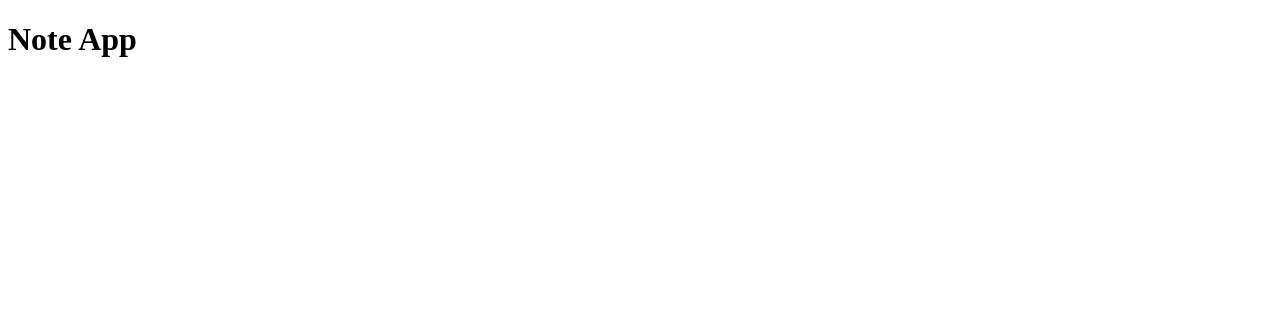
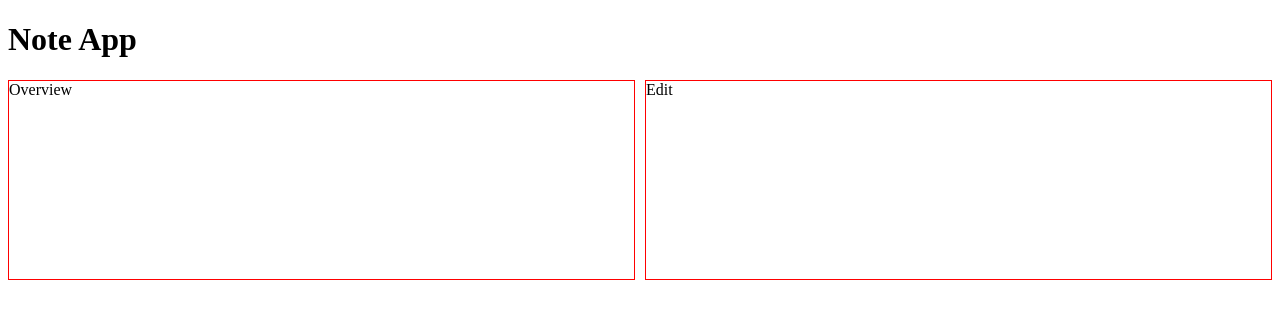
Before and after one commit to shodel/ost_cas_fee_2022_projekt_1, a website: page source/public/index.html in a window 1280 px wide. Drawn offline with nearby package versions, Linux system fonts and the light colour scheme.

Commit message:
Zwei Blöcke und grid eingebaut

```diff
--- a/package.json
+++ b/package.json
@@ -10,7 +10,7 @@
     "stylelint": "stylelint \"**/*.css\"",
     "w3c": "html-validator --file ./source/public/index.html  --verbose",
     "eslint": "eslint \"**/*.js\"",
-    "all": "npm run stylelint && npm run w3c  && npm run eslint  && node -e \"console.log('npm run all completed')\""
+    "all": "npm run stylelint && npm run w3c && npm run eslint && node -e \"console.log('npm run all completed')\""
   },
   "author": "Michael Gfeller",
   "license": "ISC",
--- a/source/public/index.html
+++ b/source/public/index.html
@@ -3,13 +3,21 @@
 <head>
   <meta charset="UTF-8">
   <title>Note App</title>
-  <script src="https://cdnjs.cloudflare.com/ajax/libs/handlebars.js/4.7.3/handlebars.min.js" integrity="sha256-/PJBs6QWvXijOFIX04kZpLb6ZtSQckdOIavLWKKOgXU=" crossorigin="anonymous" defer></script>
+  <script src="https://cdnjs.cloudflare.com/ajax/libs/handlebars.js/4.7.3/handlebars.min.js"
+          integrity="sha256-/PJBs6QWvXijOFIX04kZpLb6ZtSQckdOIavLWKKOgXU=" crossorigin="anonymous" defer></script>
   <script src="scripts/index.js" type="module"></script>
 
   <link rel="stylesheet" href="styles/index.css">
 </head>
 <body>
 <h1>Note App</h1>
-
+<div class="grid-wrapper">
+  <div class="todo-overview">
+    Overview
+  </div>
+  <div class="todo-edit">
+    Edit
+  </div>
+</div>
 </body>
 </html>
--- a/source/public/styles/index.css
+++ b/source/public/styles/index.css
@@ -1,3 +1,22 @@
 * {
     box-sizing: border-box;
 }
+
+.grid-wrapper {
+    display: grid;
+    grid-template-columns: 1fr 1fr;
+    grid-gap: 10px;
+    grid-auto-rows: minmax(200px, auto);
+}
+
+.todo-overview {
+    grid-column: 1 / 2;
+    grid-row: 1;
+    border: 1px solid red;
+}
+
+.todo-edit {
+    grid-column: 2 / 3;
+    grid-row: 1;
+    border: 1px solid red;
+}
```
